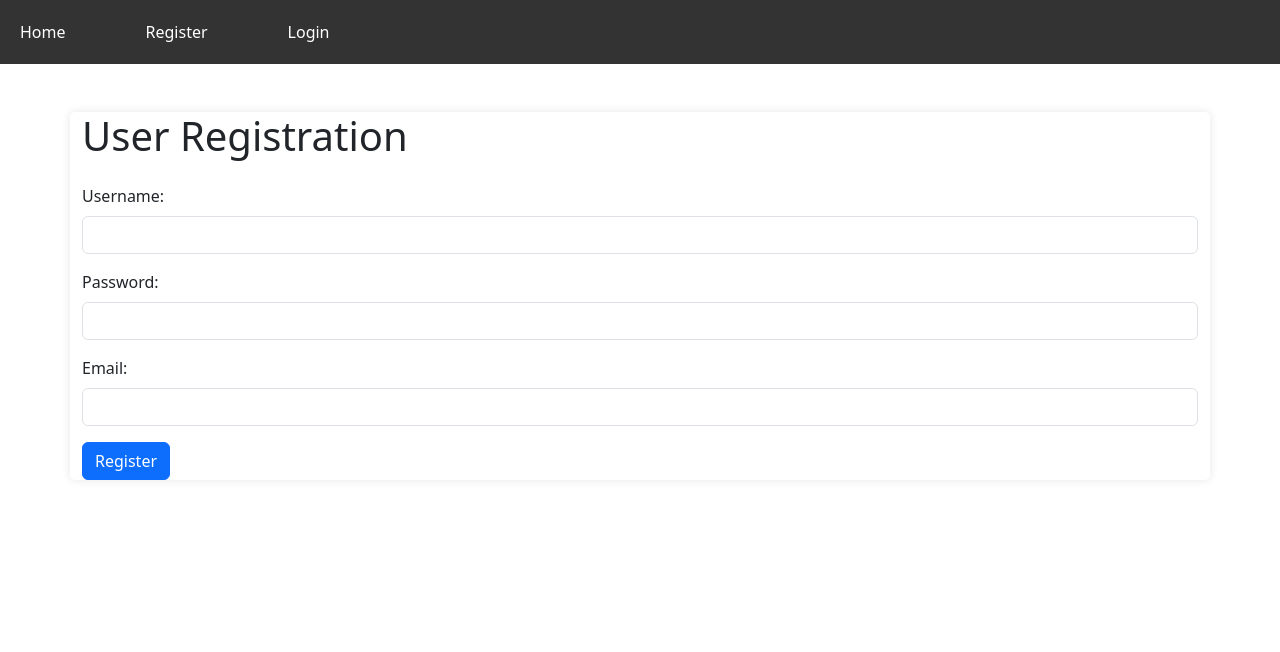
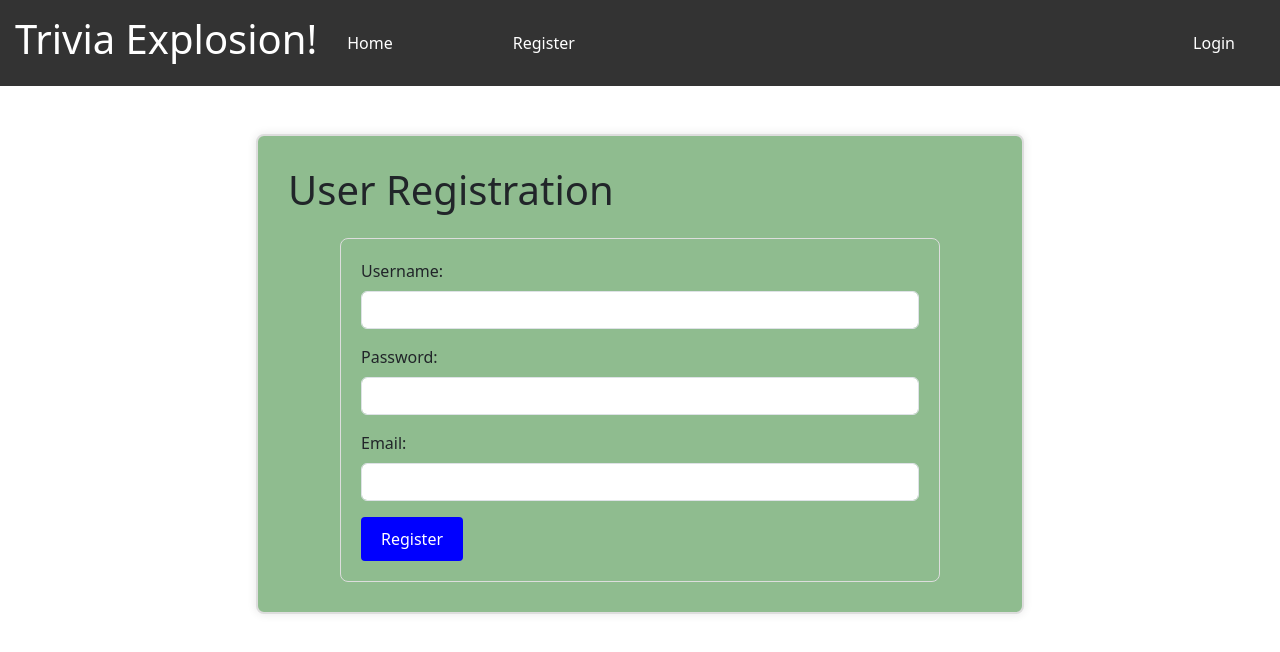
Before and after one commit to Eva-Gaivoronski/iron-jedi, a React (Create React App) app in the folder client/: page /register in a window 1280 px wide. Shown: the top 652 px of the page. Built offline with nearby package versions, Linux system fonts and the light colour scheme.

Commit message:
I added styling and changed NAvbar

```diff
--- a/client/src/App.css
+++ b/client/src/App.css
@@ -2,16 +2,20 @@
 
 body {
   font-family: 'Arial', sans-serif;
-  margin: 0;
-  padding: 0;
   background-color: #f0f0f0;
 }
 
 header {
   background-color: #333;
   color: white;
-  padding: 20px;
+  padding: 0;
   text-align: center;
+}
+
+.header {
+  background-color: #333;
+  color: white;
+  padding: 0;
 }
 
 .container {
@@ -24,24 +28,13 @@ header {
 
 .app-container {
   max-width: 800px;
-  margin: 0 auto;
+  margin: 100px;
 }
 
 h1 {
   color: #333;
 }
 
-label {
-  display: block;
-  margin-bottom: 8px;
-}
-
-input,
-select,
-button {
-  margin-bottom: 20px;
-  box-sizing: border-box;
-}
 
 button {
   background-color: #007bff;
@@ -70,31 +63,30 @@ button:hover {
   font-family: 'Arial', sans-serif;
 }
 
-.header {
-  background-color: #333;
-  color: white;
-  padding: 10px;
-}
-
 .nav-list {
   list-style: none;
-  margin: 0;
-  padding: 0;
+  margin:0;
+  padding: 15px;
   display: flex;
+  justify-content: flex-end;
+  align-items: center;
 }
-
 .nav-item {
-  margin-right: 20px;
+  margin-right: 30px;
 }
 
 .nav-link {
   text-decoration: none;
   color: white;
   font-weight: bold;
+  margin-left: 30px;
 }
 
 .nav-link:hover {
   text-decoration: underline;
+}
+.logout-btn {
+  margin-left: auto;
 }
 /* Add more styles as needed */
 
--- a/client/src/components/CreateQuizForm.js
+++ b/client/src/components/CreateQuizForm.js
@@ -1,10 +1,10 @@
 import React, {useState} from 'react';
 import { Formik, Form, Field, ErrorMessage } from 'formik';
-import axios from 'axios';
 import 'bootstrap/dist/css/bootstrap.css';
 import 'bootstrap/dist/js/bootstrap.bundle';
 import {Button, FormControl} from "react-bootstrap";
 import apiClient from "./ApiClient";
+
 const CreateQuiz=({ onClose })=> {
     const [showModal, setShowModal] = useState(true);
     const [titleError, setTitleError] = useState('');
--- /dev/null
+++ b/client/src/components/Form.css
@@ -0,0 +1,67 @@
+.form-container {
+    max-width: 60%;
+    margin: 0 auto;
+    padding: 30px;
+    border: 2px solid #ddd;
+    border-radius: 8px;
+    background-color: darkseagreen;
+}
+
+form {
+    max-width: 600px;
+    margin: 0 auto;
+    padding: 20px;
+    border: 1px solid #ddd;
+    border-radius: 8px;
+}
+
+label,
+input[type="text"] {
+    font-size: medium ;
+    display: block;
+    margin-bottom: 15px;
+    width: 100%;
+}
+
+h2 {
+    margin-top: 0;
+    border-bottom: 1px solid #ddd;
+    padding-bottom: 10px;
+}
+
+button[type="submit"] {
+    background: blue;
+    border: none;
+    color: white;
+    padding: 10px 20px;
+    border-radius: 4px;
+    cursor: pointer;
+}
+
+section {
+    margin-top: 30px;
+    padding-top: 20px;
+    border-top: 2px solid #ddd;
+}
+
+input[type="search"] {
+    display: block;
+    margin-bottom: 15px;
+    width: 300px;
+}
+.answer {
+    display: flex;
+    align-items: center;
+}
+
+.answer input[type="checkbox"] {
+    margin-right:30px;
+}
+
+.answer span {
+    flex: 1;
+}
+
+.checkbox {
+    margin-left:40px;
+}
--- a/client/src/components/Navbar.js
+++ b/client/src/components/Navbar.js
@@ -44,8 +44,14 @@ const Navbar = () => {
 
     return (
         <header className="Header">
+
             <nav>
                 <ul className="nav-list">
+                    <li className="nav-item navbar-brand">
+                        <div>
+                            <h1 className="brand-text">Trivia Explosion!</h1>
+                        </div>
+                    </li>
                     <li className="nav-item">
                         <Link to="/" className="nav-link">
                             Home
@@ -54,23 +60,18 @@ const Navbar = () => {
                     <li className="nav-item">
                         {isLoggedIn ? (
                             <Link to="/quizzes" className="nav-link">
-                            Quiz Page
+                                My Quizzes
                             </Link>
                         ) : ('')}
                     </li>
                     <li className="nav-item">
                         {isLoggedIn ? (
                             <Link to="/question-form" className="nav-link">
-                            Question Form
+                                My Questions
                             </Link>
                         ) : ('')}
                     </li>
-                    <li className="nav-item">
-                        {isLoggedIn ? (<Link to="/profile" className="nav-link">
-                            Profile
-                        </Link>) : ('')
-                        }
-                    </li>
+
                     <li className="nav-item">
                         {isLoggedIn ? ('') : (
                             <Link to="/register" className="nav-link">
@@ -78,13 +79,14 @@ const Navbar = () => {
                             </Link>
                         )}
                     </li>
-                    <li className="nav-item">
+                    <li className="nav-item logout-btn">
                         {isLoggedIn ? (
                             <div>
                                 <h6>Welcome, {username}!</h6>
                             </div>
                         ) : ('')}
                     </li>
+
                     <li className="nav-item">
                         {isLoggedIn && profilePicture && (
                             <img
@@ -95,13 +97,19 @@ const Navbar = () => {
                         )}
                     </li>
                     <li className="nav-item">
+                        {isLoggedIn ? (<Link to="/profile" className="nav-link">
+                            My Profile
+                        </Link>) : ('')
+                        }
+                    </li>
+                    <li className="nav-item">
                         {isLoggedIn ? (
                             <Link to="/quiz-challenge" className="nav-link">
-                            Send Quiz
+                                Share Quiz
                             </Link>
                         ) : ('')}
                     </li>
-                    <li className="nav-item">
+                    <li className="nav-item logout-btn">
                         {isLoggedIn ? (
                             <button onClick={setLoggedOut}>Logout</button>
                         ) : (
--- a/client/src/components/QuestionForm.js
+++ b/client/src/components/QuestionForm.js
@@ -1,7 +1,8 @@
 import React, { useEffect, useState } from 'react';
-import './QuestionForm.css';
+// import './QuestionForm.css';
 import apiClient from '../components/ApiClient'; // Make sure to import apiClient
 import { useParams } from "react-router-dom";
+import './Form.css';
 
 function QuestionForm() {
     const [questionText, setQuestionText] = useState('');
@@ -123,7 +124,7 @@ function QuestionForm() {
     };
 
     return (
-        <div>
+        <div className="form-container">
             <h2>Create a New Question</h2>
             <form onSubmit={handleSubmit}>
                 <div>
--- a/client/src/components/QuizChallengeForm.js
+++ b/client/src/components/QuizChallengeForm.js
@@ -1,5 +1,5 @@
 import React, { useState, useEffect } from 'react';
-
+import './Form.css';
 function QuizChallengeForm() {
     const [email, setEmail] = useState('');
     const [confirmEmail, setConfirmEmail] = useState('');
@@ -53,7 +53,7 @@ function QuizChallengeForm() {
     }, [quizSent]);
 
     return (
-        <div className="email-button-container">
+        <div className=" form-container email-button-container">
             <form>
                 <div className="email-container">
                     <label>
--- a/client/src/components/QuizPage.js
+++ b/client/src/components/QuizPage.js
@@ -7,7 +7,6 @@ import 'bootstrap/dist/css/bootstrap.css';
 import 'bootstrap/dist/js/bootstrap.bundle';
 import {FontAwesomeIcon} from "@fortawesome/react-fontawesome";
 import {AuthContext} from "../context/AuthContext";
-import '../components/ApiClient';
 import apiClient from "./ApiClient";
 
 
@@ -142,7 +141,7 @@ const QuizPage = () => {
 
     function QuizCard({ quizData }){
         return (
-            <Card className="h-100">
+            <Card className="h-100 w-auto">
                 <Card.Header className="container-fluid">
                     <Row>
                         <Col xs={10} lg={11}>
@@ -318,7 +317,7 @@ const QuizPage = () => {
 
     return (
         <section>
-            <Row className="row sticky-top">
+            <Row className="sticky-top">
                 {/*<Col xs={4} className="offset-4">*/}
                 <Card className="text-center">
                     <Card.Header>Explore Trivia Explosion!</Card.Header>
--- a/client/src/components/Register.js
+++ b/client/src/components/Register.js
@@ -1,6 +1,6 @@
 import React, { useState } from 'react';
 import axios from 'axios';
-
+import './Form.css';
 const RegistrationPage = () => {
     const [user, setUser] = useState({
         username: '',
@@ -46,7 +46,7 @@ const RegistrationPage = () => {
     };
 
     return (
-        <div className="container mt-5">
+        <div className="container mt-5 form-container">
             <h1 className="mb-4">User Registration</h1>
             {successMessage && <div className="alert alert-success">{successMessage}</div>}
             {errorMessage && <div className="alert alert-danger">{errorMessage}</div>}
--- a/client/src/components/TakeQuizPage.js
+++ b/client/src/components/TakeQuizPage.js
@@ -1,5 +1,4 @@
 import React, { useState, useEffect } from 'react';
-import axios from 'axios';
 import {useNavigate, useParams} from "react-router-dom";
 import 'bootstrap/dist/css/bootstrap.css';
 import 'bootstrap/dist/js/bootstrap.bundle';
--- a/client/src/components/VerifyEmail.js
+++ b/client/src/components/VerifyEmail.js
@@ -1,7 +1,7 @@
 import React, { useState, useEffect } from 'react';
 import { useParams } from 'react-router-dom';
 import axios from 'axios';
-
+import './Form.css';
 const EmailVerificationPage = () => {
     const { id } = useParams();
     const [verificationStatus, setVerificationStatus] = useState('Not Verified');
@@ -29,7 +29,7 @@ const EmailVerificationPage = () => {
     }, [id]); // Add id as a dependency to re-trigger when id changes
 
     return (
-        <div>
+        <div className="form-container">
             <h1>Email Verification</h1>
             <p>Status: {verificationStatus}</p>
             <button onClick={handleVerifyEmail}>Verify Email</button>
```
Lines whose indentation alone changed are shown as unchanged.
